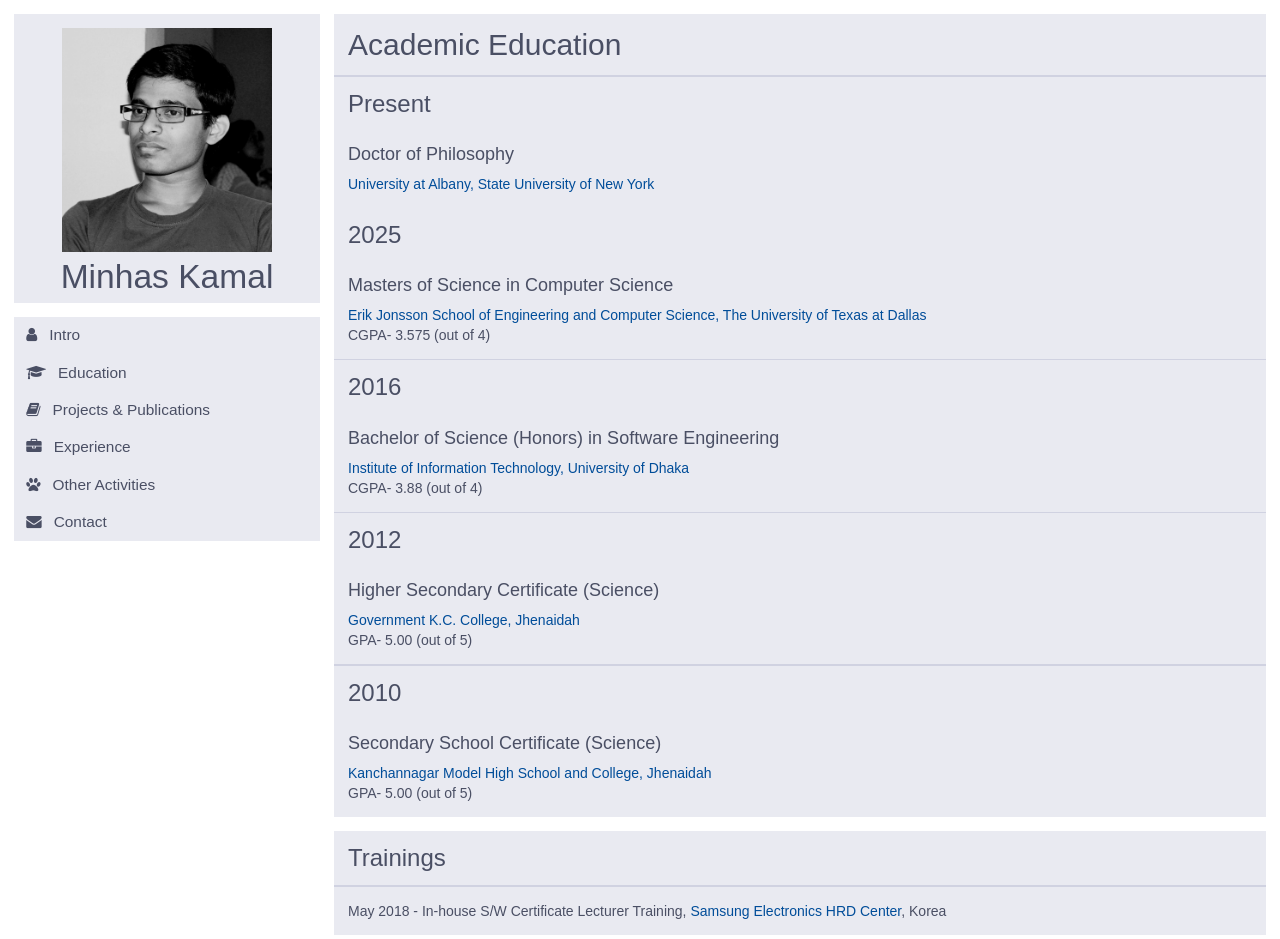
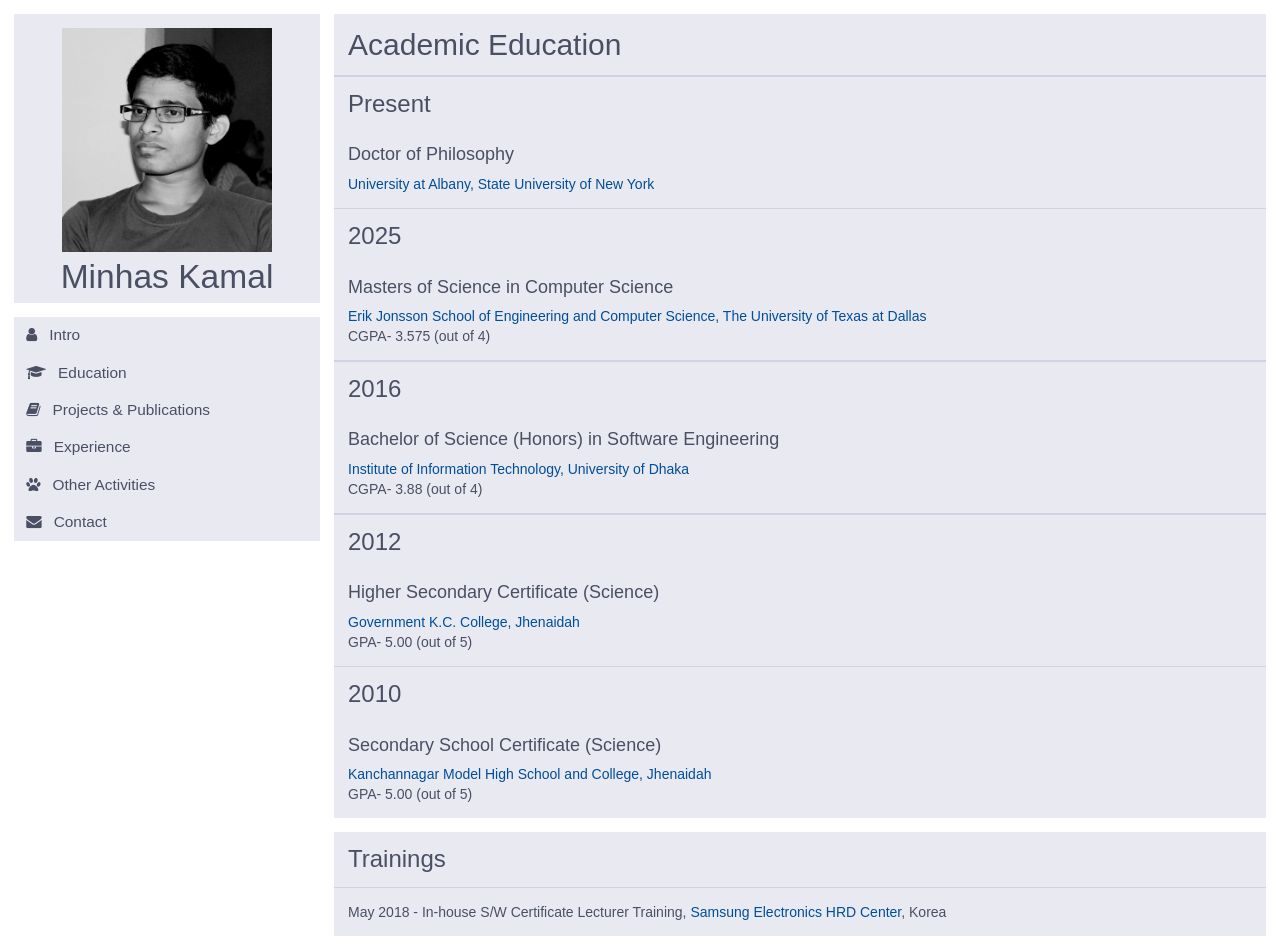
Before and after one commit to MinhasKamal/MinhasKamal.github.io, a plain HTML site: page index.html at #!/education in a window 1280 px wide. Shown: the top 939 px of the page. Drawn offline with nearby package versions, Linux system fonts and the light colour scheme; some packages are replaced by stand-ins of ours.

Commit message:
add line seperator

```diff
--- a/app/education/education.html
+++ b/app/education/education.html
@@ -11,6 +11,8 @@
     <h4>Doctor of Philosophy</h4>
     <p><a href="https://www.albany.edu/computer-science" target="_blank">University at Albany, State University of New York</a></p>
 </div>
+
+<div class="content-seperator2"></div>
 
 <div class="content-section">
     <h3>2025</h3>
```
